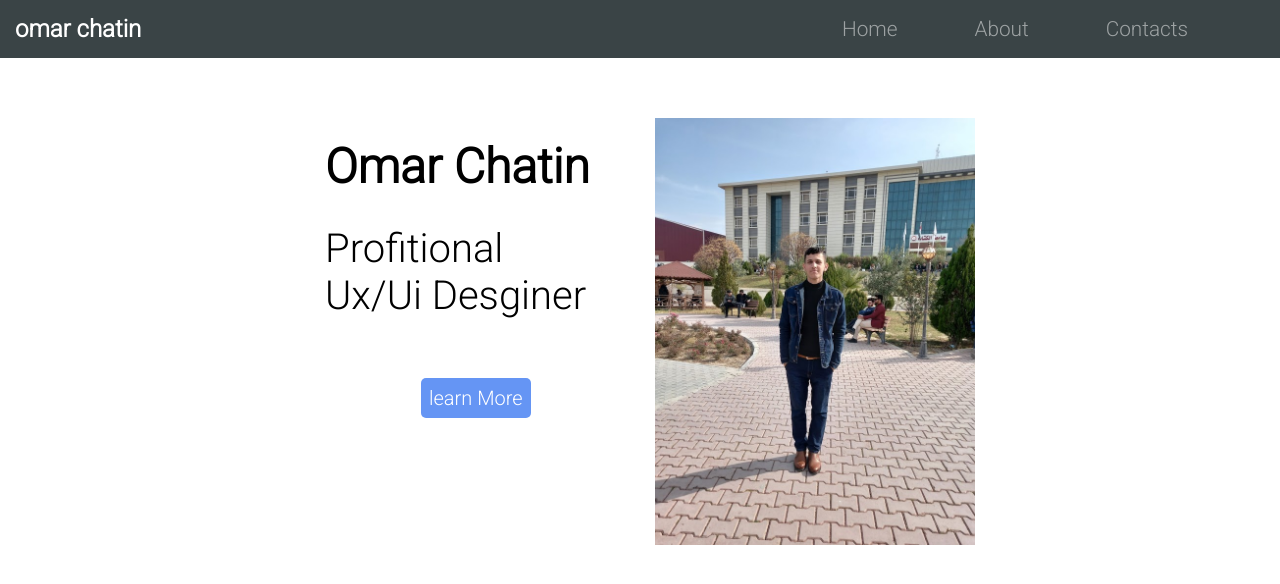
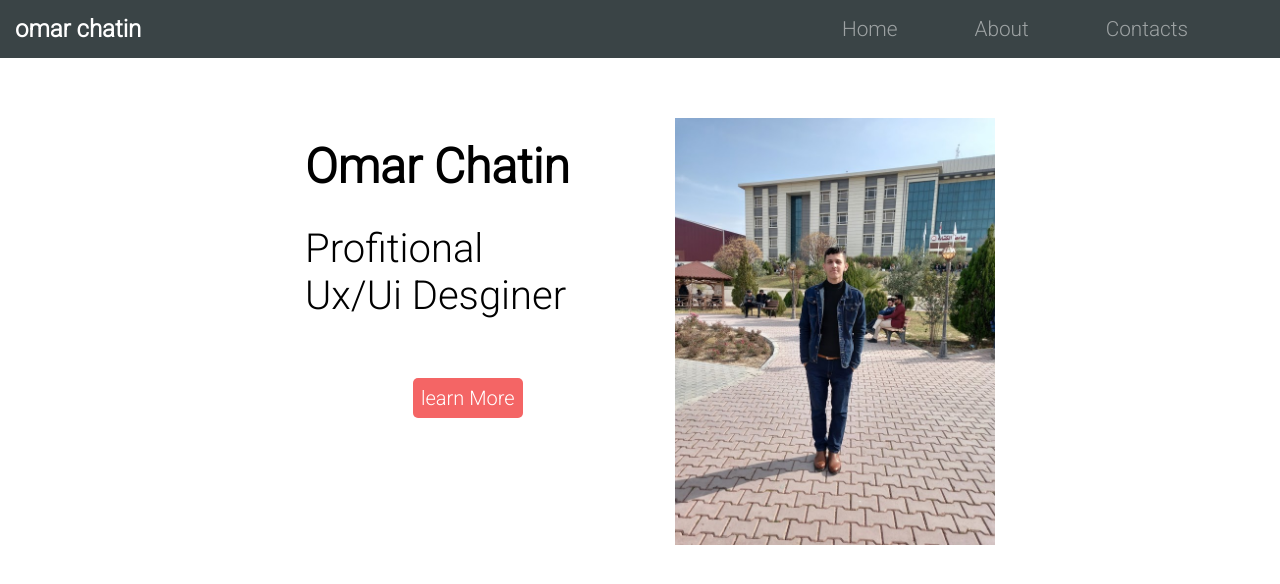
Before and after one commit to omer-os/my-portfolio, a React (Create React App) app: page / in a window 1280 px wide. Shown: the top 584 px of the page. Built offline with nearby package versions, Linux system fonts and the light colour scheme.

Commit message:
orgenizing the css code

```diff
--- a/src/App.css
+++ b/src/App.css
@@ -1,9 +1,11 @@
 @import url('https://fonts.googleapis.com/css2?family=Roboto:wght@300&display=swap');
 :root{
-  --dark: #3A4446;
-  --blue: #6595F4;
+  --blue: #f46565;
+  --white: white;
+
+  --body-background-color: white;
+  --nav-bar-background: #3A4446;
 }
-
 
 
 *{
@@ -11,38 +13,50 @@
   padding: 0;
   font-family: 'Roboto', sans-serif;
 }
+body{
+  background-color: var(--body-background-color);
+}
 
+/* navigation bar */
 
 nav{
-  background-color: var(--dark);
+  padding: 15px;
+  background-color: var(--nav-bar-background);
   display: flex;
   justify-content: space-between;
   align-items: center;
-  padding: 15px;
-}.rightNav ul{
+}
+
+/* right side of nav bar */
+.rightNav{
+  transition: all 1s;
+  width: 40%;
+}.rightNavUl{
   display: flex;
   justify-content: space-evenly;
-}.rightNav{
-  transition: all 1s;
-  width: 40%;
-}.rightNav ul li{
   text-transform: capitalize;
+  font-size: 1.3em;
   cursor: pointer;
-  font-size: 1.3em;
   list-style: none;
-}.rightNav ul li:hover a{
-  color: var(--blue);
-}a{
+}
+a{
   transition: all 0.3s ease-in;
   text-decoration: none;
-  color: white;
-}.leftNav{
-  font-size: 1.5em;
-  font-weight: 900;
-  color: white;
+  color: var(--white);
+}.rightNavUl li:hover a{
+  color: var(--blue);
 }
 
 
+/* left side of nav bar */
+.leftNav{
+  font-size: 1.5em;
+  font-weight: 900;
+  color: var(--white);
+}
+
+
+/* button for showing the nav bar in small devices */
 .menuBarBtn{
   display: none;
   position: absolute;
@@ -52,32 +66,31 @@ nav{
 }.line{
   width: 40px;
   height: 6px;
-  background-color: white;
+  background-color: var(--white);
   margin: 5px;
 }
 
 @media (max-width: 800px){
+  .rightNav{
+    position: absolute;
+    background-color: var(--nav-bar-background);
+    width: 100%;
+    left: -100%;
+    top: 58px;
+  }.rightNavUl{
+    flex-direction: column;
+    text-align: center;
+  }.rightNavUl li{
+    padding: 10px;
+  }
+  .rightNavUl li:hover{
+    background-color: #4b575a;
+  }
+
   .menuBarBtn{
     display: inline-block;
   }
-  .rightNav ul{
-    flex-direction: column;
-    text-align: center;
-  }.rightNav li{
-    padding: 10px;
-  }
-  .rightNav li:hover{
-    background-color: #4b575a;
-  }
-  .rightNav{
-    position: absolute;
-    background-color: var(--dark);
-    width: 100%;
-    left: -100%;
-    top: 58px;
-  }
 }
-
 #showMenuList{
   left: 0px;
 }#hideMenuList{
@@ -85,9 +98,8 @@ nav{
   opacity: 50%;
 }
 
-.imgOfMe{
-  width: 40vmin;
-}
+
+/* home page */
 .home{
   width: fit-content;
   margin: auto;
@@ -97,25 +109,28 @@ nav{
 }.homeLeft{
   margin: 20px;
   margin-right: 10px;
-  width: 40vmin;
+  width: 45vmin;
 }
+
+/* Omar Chatin */
 .homeLeftTitle{
   font-size: 6vmin;
   text-transform: capitalize;
   font-weight: 800;
   margin-bottom: 30px;
 }
+/* Profitional Ux/Ui Desginer */
 .homeLeftBody{
   font-size: 5vmin;
   font-weight: 400;
   text-transform: capitalize;
 }
-
+/* Learn More */
 .learnMoreBtn{
   padding: 8px;
   border:none;
   border-radius: 5px;
-  color: white;
+  color: var(--white);
   background-color: var(--blue);
   position: relative;
   top: 15%;
@@ -126,3 +141,6 @@ nav{
 }.learnMoreBtn:hover{
   transform: scale(1.07);
 }
+.imgOfMe{
+  width: 40vmin;
+}
--- a/src/components/Navbar.jsx
+++ b/src/components/Navbar.jsx
@@ -15,7 +15,7 @@ export default function Navbar() {
                 <div className="leftNavText">omar chatin</div>
             </div>
             <div className="rightNav" id={ShowMenuStyle ? 'showMenuList' : 'hideMenuList'}>
-                <ul>
+                <ul className='rightNavUl'>
                     <li><a href="#">home</a></li>
                     <li><a href="#">about</a></li>
                     <li><a href="#">contacts</a></li>
```
